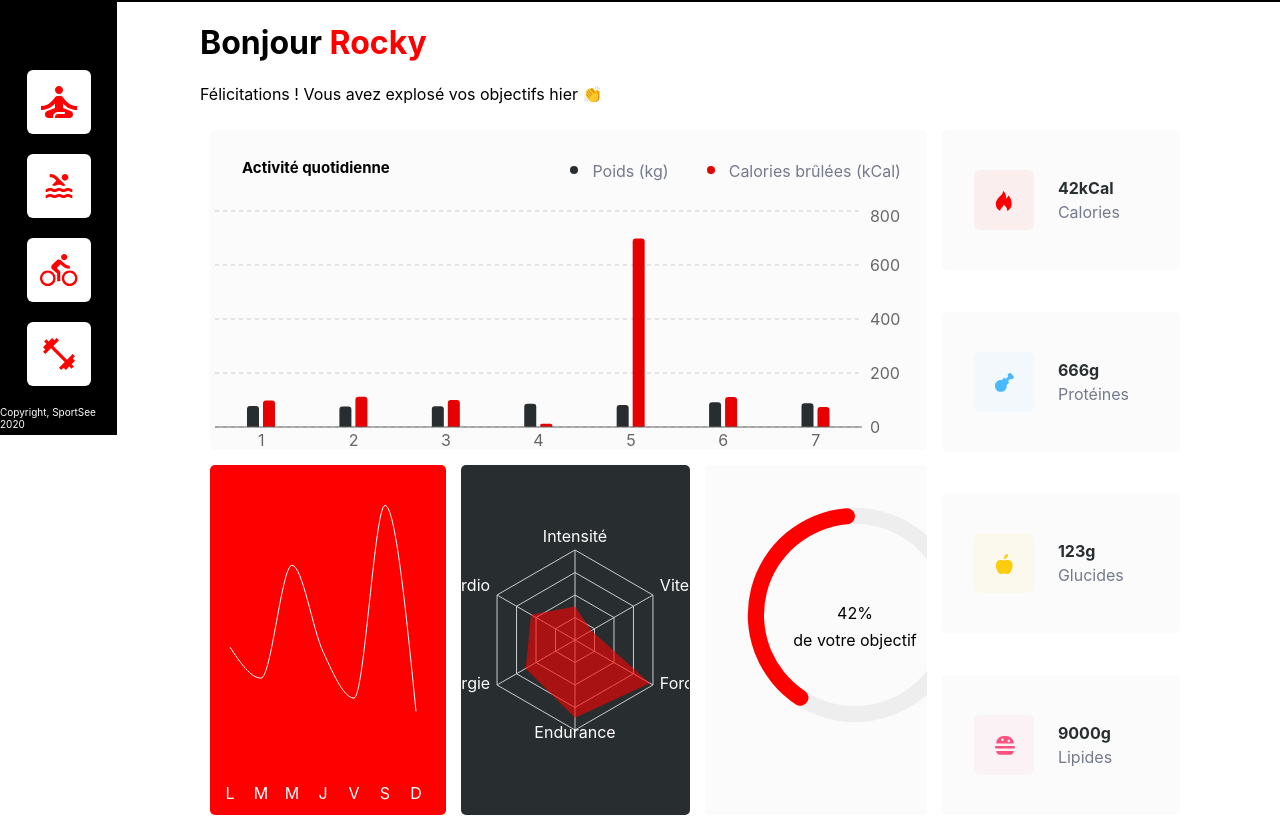
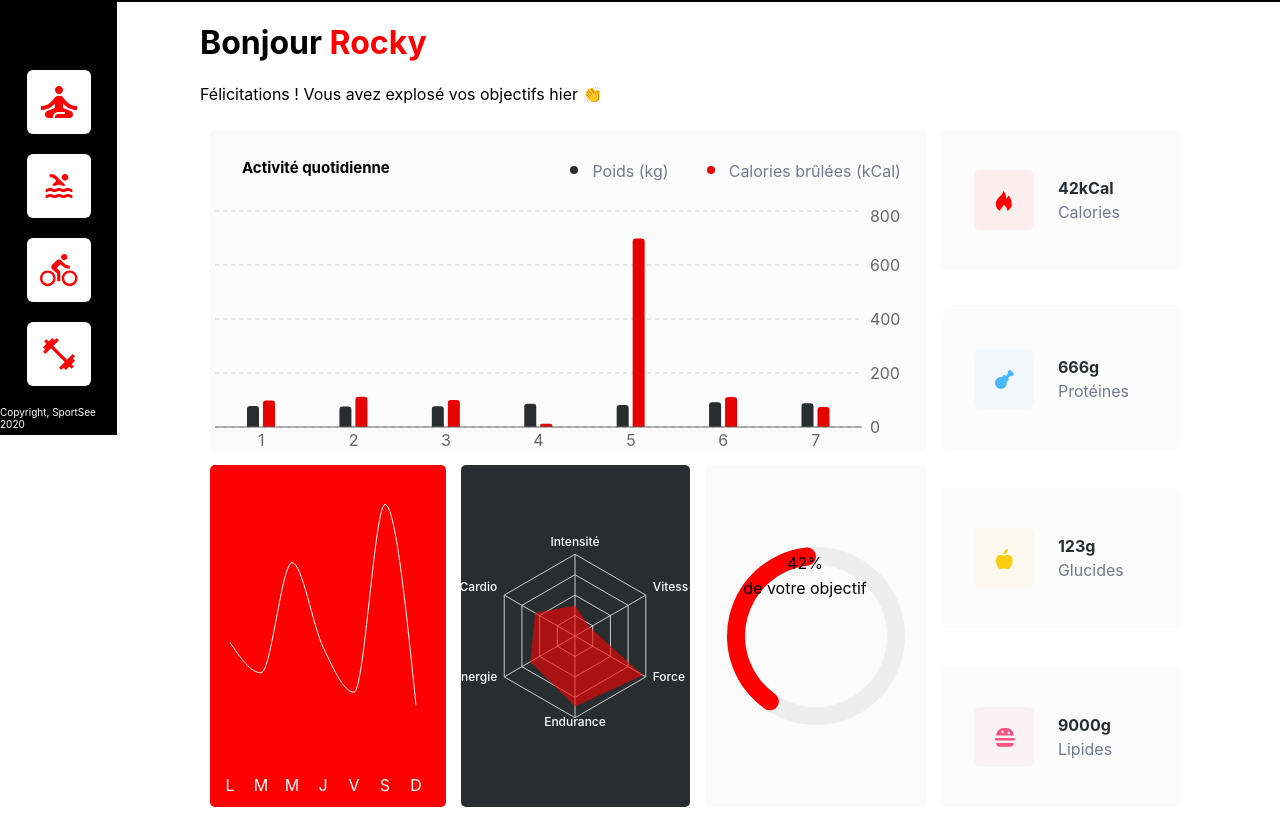
Before and after one commit to leoncik/LeonardWojcik_12_18062022, a React (Vite) app: page /user/1 in a window 1280 px wide. Shown: the part 365-1190 px from the top of the page. Built offline with nearby package versions, Linux system fonts and the light colour scheme.

Commit message:
feat: add custom tooltip for SessionLengthGraph - Add custom tooltip for SessionLengthGraph. - Adjust page margins on smaller screens. - Adjust size of SkillsGraph.

```diff
--- a/src/components/Graphs/ScoreGraph/ScoreGraph.tsx
+++ b/src/components/Graphs/ScoreGraph/ScoreGraph.tsx
@@ -14,11 +14,11 @@ function ScoreGraph() {
             <RadialBarChart
                 width={circleSize}
                 height={circleSize}
-                cx={circleSize / 2}
-                cy={circleSize / 2}
-                innerRadius={100}
-                outerRadius={118}
-                barSize={30}
+                // cx={circleSize / 2}
+                // cy={circleSize / 2}
+                innerRadius={80}
+                outerRadius={100}
+                barSize={25}
                 data={MOCKED_DATA[0].activityInfo.result}
                 startAngle={90}
                 endAngle={450}
@@ -36,8 +36,8 @@ function ScoreGraph() {
                     fill="red"
                 />
                 <text
-                    x={circleSize / 2}
-                    y={circleSize / 2}
+                    x={circleSize / 3}
+                    y={circleSize / 3}
                     textAnchor="middle"
                     dominantBaseline="middle"
                     className="progress-label"
@@ -45,8 +45,8 @@ function ScoreGraph() {
                     {MOCKED_DATA[0].activityInfo.result[0].value * 100}%
                 </text>
                 <text
-                    x={circleSize / 2}
-                    y={circleSize / 1.7}
+                    x={circleSize / 3}
+                    y={circleSize / 2.4}
                     textAnchor="middle"
                     dominantBaseline="middle"
                     className="progress-label"
--- a/src/components/Graphs/ScoreGraphContainer/ScoreGraphContainer.module.css
+++ b/src/components/Graphs/ScoreGraphContainer/ScoreGraphContainer.module.css
@@ -1,5 +1,5 @@
 .graph-container {
-    height: 350px;
+    height: auto;
     grid-area: ScoreGraph;
 
     background-color: #fbfbfb;
--- /dev/null
+++ b/src/components/Graphs/SessionLengthGraph/CustomTooltip.tsx
@@ -0,0 +1,17 @@
+import { TooltipProps } from 'recharts';
+import classes from './SessionLengthGraph.module.css';
+
+export const CustomTooltip = ({
+    active,
+    payload,
+}: TooltipProps<number, string>) => {
+    if (active) {
+        return (
+            <div className={classes['custom-tooltip']}>
+                <p className="label">{`${payload?.[0].value} min`}</p>
+            </div>
+        );
+    }
+
+    return null;
+};
--- /dev/null
+++ b/src/components/Graphs/SessionLengthGraph/SessionLengthGraph.module.css
@@ -0,0 +1,8 @@
+@import '../../../helpers/css-variables.css';
+
+/* TOOLTIP */
+.custom-tooltip {
+    background-color: white;
+    color: black;
+    padding: 8px 12px;
+}
--- a/src/components/Graphs/SessionLengthGraph/SessionLengthGraph.tsx
+++ b/src/components/Graphs/SessionLengthGraph/SessionLengthGraph.tsx
@@ -1,5 +1,6 @@
 import { LineChart, Line, XAxis, ResponsiveContainer, Tooltip } from 'recharts';
 import { MOCKED_DATA } from '../../../helpers/MOCKED_DATA';
+import { CustomTooltip } from './CustomTooltip';
 
 function SessionLengthGraph() {
     return (
@@ -10,7 +11,7 @@ function SessionLengthGraph() {
                 data={MOCKED_DATA[0].activityInfo.sessionsLength}
                 margin={{ top: 5, right: 30, left: 20, bottom: 5 }}
             >
-                <Tooltip />
+                <Tooltip content={<CustomTooltip />} />
                 <XAxis
                     dataKey="Day"
                     tickLine={false}
--- a/src/components/Graphs/SessionLengthGraphContainer/SessionLengthGraphContainer.module.css
+++ b/src/components/Graphs/SessionLengthGraphContainer/SessionLengthGraphContainer.module.css
@@ -1,5 +1,5 @@
 .graph-container {
-    height: 350px;
+    height: auto;
     grid-area: SessionLengthGraph;
 
     background-color: #ff0000;
--- a/src/components/Graphs/SkillsGraph/SkillsGraph.tsx
+++ b/src/components/Graphs/SkillsGraph/SkillsGraph.tsx
@@ -11,13 +11,19 @@ function SkillsGraph() {
     return (
         <ResponsiveContainer width="100%" height="100%">
             <RadarChart
-                outerRadius={90}
-                width={730}
-                height={250}
+                cx="50%"
+                cy="50%"
+                outerRadius="75%"
+                // outerRadius={90}
+                // width={730}
+                // height={250}
                 data={MOCKED_DATA[0].activityInfo.skills}
             >
                 <PolarGrid />
-                <PolarAngleAxis dataKey="type" tick={{ fill: 'white' }} />
+                <PolarAngleAxis
+                    dataKey="type"
+                    tick={{ fill: 'white', fontSize: '12', fontWeight: '500' }}
+                />
                 <Radar
                     name="Valeur"
                     dataKey="value"
--- a/src/components/Graphs/SkillsGraphContainer/SkillsGraphContainer.module.css
+++ b/src/components/Graphs/SkillsGraphContainer/SkillsGraphContainer.module.css
@@ -1,5 +1,5 @@
 .graph-container {
-    height: 350px;
+    height: auto;
     grid-area: SkillsGraph;
 
     background-color: #282d30;
--- a/src/components/NutritionInformationElement/NutritionInformationElement.module.css
+++ b/src/components/NutritionInformationElement/NutritionInformationElement.module.css
@@ -26,3 +26,10 @@
     margin-top: 4px;
     color: #74798c;
 }
+
+/* Support for 1024x780 screens */
+@media all and (max-width: 1024px) {
+    .nutrition-item {
+        padding: 16px 25.5px 16px 16px;
+    }
+}
--- a/src/pages/Profile.module.css
+++ b/src/pages/Profile.module.css
@@ -14,3 +14,12 @@
 
     /* background-color: black; */
 }
+
+/* Support for 1024x780 screens */
+@media all and (max-width: 1024px) {
+    .profile-content {
+        margin-left: 150px;
+        margin-right: 22.5px;
+        width: 100%;
+    }
+}
```
